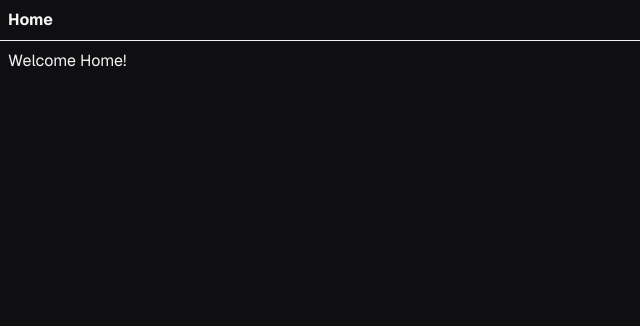
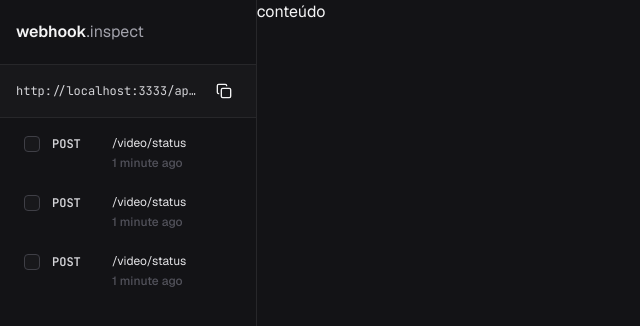
Before and after one commit to andersonkaiti/webhook-inspector, a React (Vite) app in the folder web/: page / in a window 1280 px wide. Shown: the top 326 px of the page, without its empty margins (0-640 px from the left). Built offline with nearby package versions, Linux system fonts and the light colour scheme.

Commit message:
:sparkles: feat(web,sidebar): add sidebar and webhooks list components and integrate new dependencies for UI and layout

```diff
--- a/web/package.json
+++ b/web/package.json
@@ -11,10 +11,15 @@
     "format": "biome format --write"
   },
   "dependencies": {
+    "@radix-ui/react-checkbox": "^1.3.3",
     "@tailwindcss/vite": "^4.1.16",
     "@tanstack/react-router": "^1.133.32",
+    "lucide-react": "^0.548.0",
     "react": "^19.1.1",
     "react-dom": "^19.1.1",
+    "react-resizable-panels": "^3.0.6",
+    "tailwind-merge": "^3.3.1",
+    "tailwind-variants": "^3.1.1",
     "tailwindcss": "^4.1.16"
   },
   "devDependencies": {
--- /dev/null
+++ b/web/src/components/sidebar.tsx
@@ -0,0 +1,26 @@
+import { CopyIcon } from 'lucide-react'
+import { IconButton } from './ui/icon-button'
+import { WebhooksList } from './webhooks-list'
+
+export function Sidebar() {
+  return (
+    <div className="flex h-screen flex-col">
+      <div className="flx items-center justify-between border-b border-zinc-700 px-4 py-5">
+        <div className="flex items-baseline">
+          <span className="font-semibold text-zinc-100">webhook</span>
+          <span className="font-normal text-zinc-400">.inspect</span>
+        </div>
+      </div>
+
+      <div className="flex items-center gap-2 border-b border-zinc-700 bg-zinc-800 px-4 py-2.5">
+        <div className="flex-1 min-w-0 flex items-center gap-1 text-xs font-mono text-zinc-300">
+          <span className="truncate">http://localhost:3333/api/capture</span>
+        </div>
+
+        <IconButton icon={<CopyIcon className="size-4" />} />
+      </div>
+
+      <WebhooksList />
+    </div>
+  )
+}
--- /dev/null
+++ b/web/src/components/ui/checkbox.tsx
@@ -0,0 +1,22 @@
+import * as RadixCheckbox from '@radix-ui/react-checkbox'
+import { CheckIcon } from 'lucide-react'
+import { twMerge } from 'tailwind-merge'
+
+interface CheckboxProps extends RadixCheckbox.CheckboxProps {}
+
+export function Checkbox(props: CheckboxProps) {
+  return (
+    <RadixCheckbox.Root
+      className={twMerge(
+        'flex size-4 shrink-0 items-center justify-center rounded border border-zinc-600 bg-zinc-800 transition-colors hover:border-zinc-500  ',
+        'focus-visible:outline-none focus-visible:ring-2 focus-visible:ring-zinc-400 focus-visible:ring-offset-2',
+        'data-[state=check]:border-indigo-400 data-[state=checked]:bg-indigo-400',
+      )}
+      {...props}
+    >
+      <RadixCheckbox.Indicator className="flex items-center justify-center text-zinc-900">
+        <CheckIcon className="size-3" strokeWidth={3} />
+      </RadixCheckbox.Indicator>
+    </RadixCheckbox.Root>
+  )
+}
--- /dev/null
+++ b/web/src/components/ui/icon-button.tsx
@@ -0,0 +1,38 @@
+import type { ComponentProps, ReactNode } from 'react'
+import { tv, type VariantProps } from 'tailwind-variants'
+
+const iconButton = tv({
+  base: 'flex items-center justify-center rounded-lg hover:bg-zinc-700 transition-colors duration-150',
+  variants: {
+    size: {
+      sm: 'size-6',
+      md: 'size-8',
+    },
+  },
+  defaultVariants: {
+    size: 'md',
+  },
+})
+
+interface IconButtonProps
+  extends ComponentProps<'button'>,
+    VariantProps<typeof iconButton> {
+  icon: ReactNode
+}
+
+export function IconButton({
+  icon,
+  size,
+  className,
+  ...props
+}: IconButtonProps) {
+  return (
+    <button
+      type="button"
+      {...props}
+      className={iconButton({ size, className })}
+    >
+      {icon}
+    </button>
+  )
+}
--- /dev/null
+++ b/web/src/components/webhooks-list-item.tsx
@@ -0,0 +1,34 @@
+import { Link } from '@tanstack/react-router'
+import { Trash2Icon } from 'lucide-react'
+import { Checkbox } from './ui/checkbox'
+import { IconButton } from './ui/icon-button'
+
+export function WebhooksListItem() {
+  return (
+    <div className="rounded-lg transition-colors duration-150 hover:bg-zinc-700/30 group">
+      <div className="flex items-start gap-3 px-4 py-2.5">
+        <Checkbox />
+
+        <Link to="/" className="flex flex-1 min-w-0 items-start gap-3">
+          <span className="w-12 shrink-0 font-mono text-xs font-semibold text-zinc-300">
+            POST
+          </span>
+          <div className="flex-1 min-w-0">
+            <p className="truncate text-xs text-zinc-200 leading-tight">
+              /video/status
+            </p>
+
+            <p className="text-xs text-zinc-500 font-medium mt-1">
+              1 minute ago
+            </p>
+          </div>
+        </Link>
+
+        <IconButton
+          icon={<Trash2Icon className="size-3.5 text-zinc-400" />}
+          className="opacity-0 transition-opacity group-hover:opacity-100"
+        />
+      </div>
+    </div>
+  )
+}
--- /dev/null
+++ b/web/src/components/webhooks-list.tsx
@@ -0,0 +1,13 @@
+import { WebhooksListItem } from './webhooks-list-item'
+
+export function WebhooksList() {
+  return (
+    <div className="flex-1 overflow-y-auto">
+      <div className="space-y-1 p-2">
+        <WebhooksListItem />
+        <WebhooksListItem />
+        <WebhooksListItem />
+      </div>
+    </div>
+  )
+}
--- a/web/src/routes/__root.tsx
+++ b/web/src/routes/__root.tsx
@@ -1,15 +1,5 @@
-import { createRootRoute, Link, Outlet } from '@tanstack/react-router'
+import { createRootRoute, Outlet } from '@tanstack/react-router'
 
-const RootLayout = () => (
-  <>
-    <div className="p-2 flex gap-2">
-      <Link to="/" className="[&.active]:font-bold">
-        Home
-      </Link>
-    </div>
-    <hr />
-    <Outlet />
-  </>
-)
+const RootLayout = () => <Outlet />
 
 export const Route = createRootRoute({ component: RootLayout })
--- a/web/src/routes/index.tsx
+++ b/web/src/routes/index.tsx
@@ -1,4 +1,6 @@
 import { createFileRoute } from '@tanstack/react-router'
+import { Panel, PanelGroup, PanelResizeHandle } from 'react-resizable-panels'
+import { Sidebar } from '../components/sidebar'
 
 export const Route = createFileRoute('/')({
   component: Index,
@@ -6,8 +8,18 @@
 
 function Index() {
   return (
-    <div className="p-2">
-      <h3>Welcome Home!</h3>
+    <div className="h-screen bg-zinc-900">
+      <PanelGroup direction="horizontal">
+        <Panel defaultSize={20} minSize={15} maxSize={50}>
+          <Sidebar />
+        </Panel>
+
+        <PanelResizeHandle className="w-px bg-zinc-700 hover:bg-zinc-600 transition-colors duration-150" />
+
+        <Panel defaultSize={80} minSize={60}>
+          conteúdo
+        </Panel>
+      </PanelGroup>
     </div>
   )
 }
```
Also changed, not shown: 1 other file (tests, documents, lock files or other folders).
